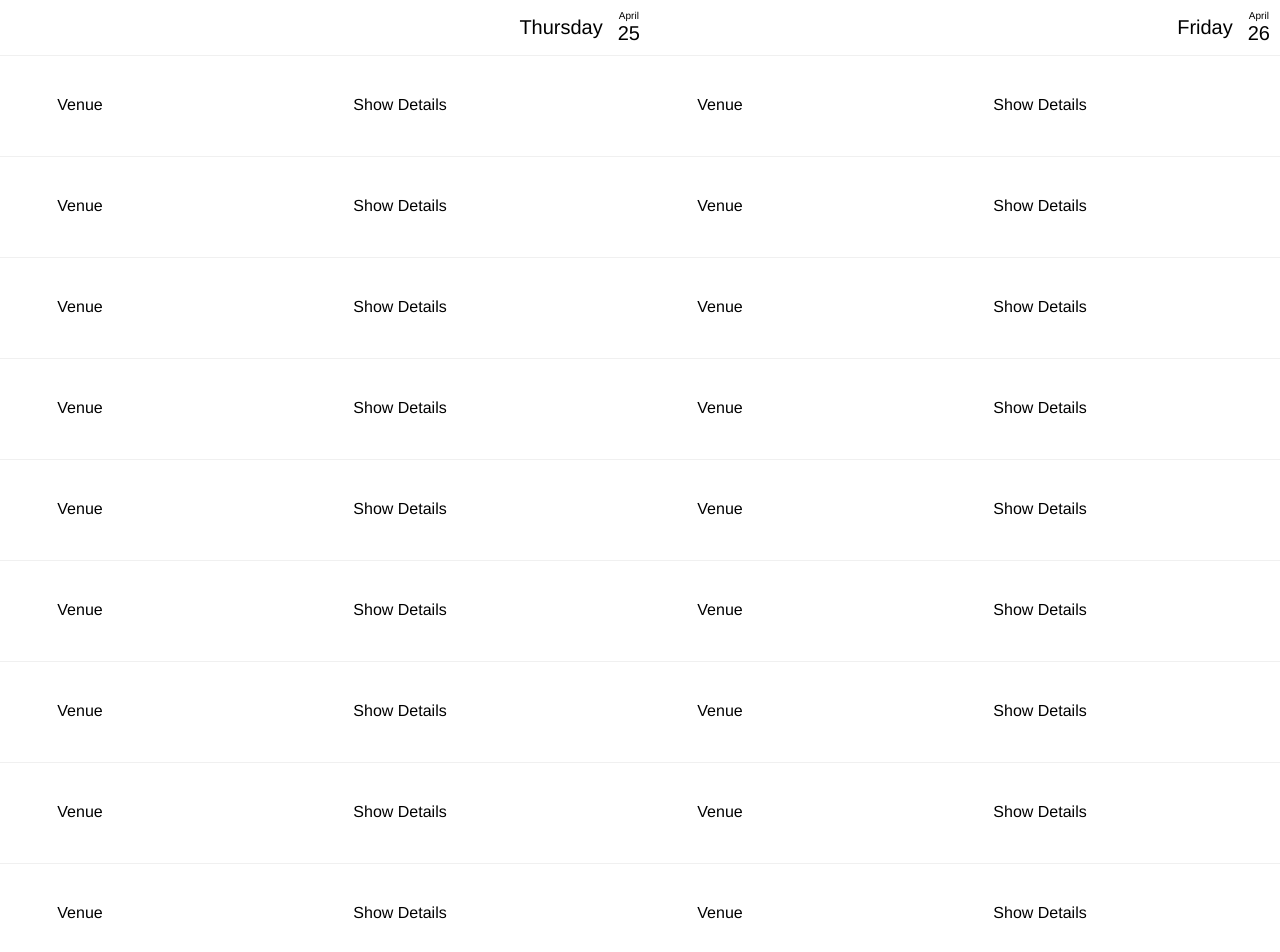
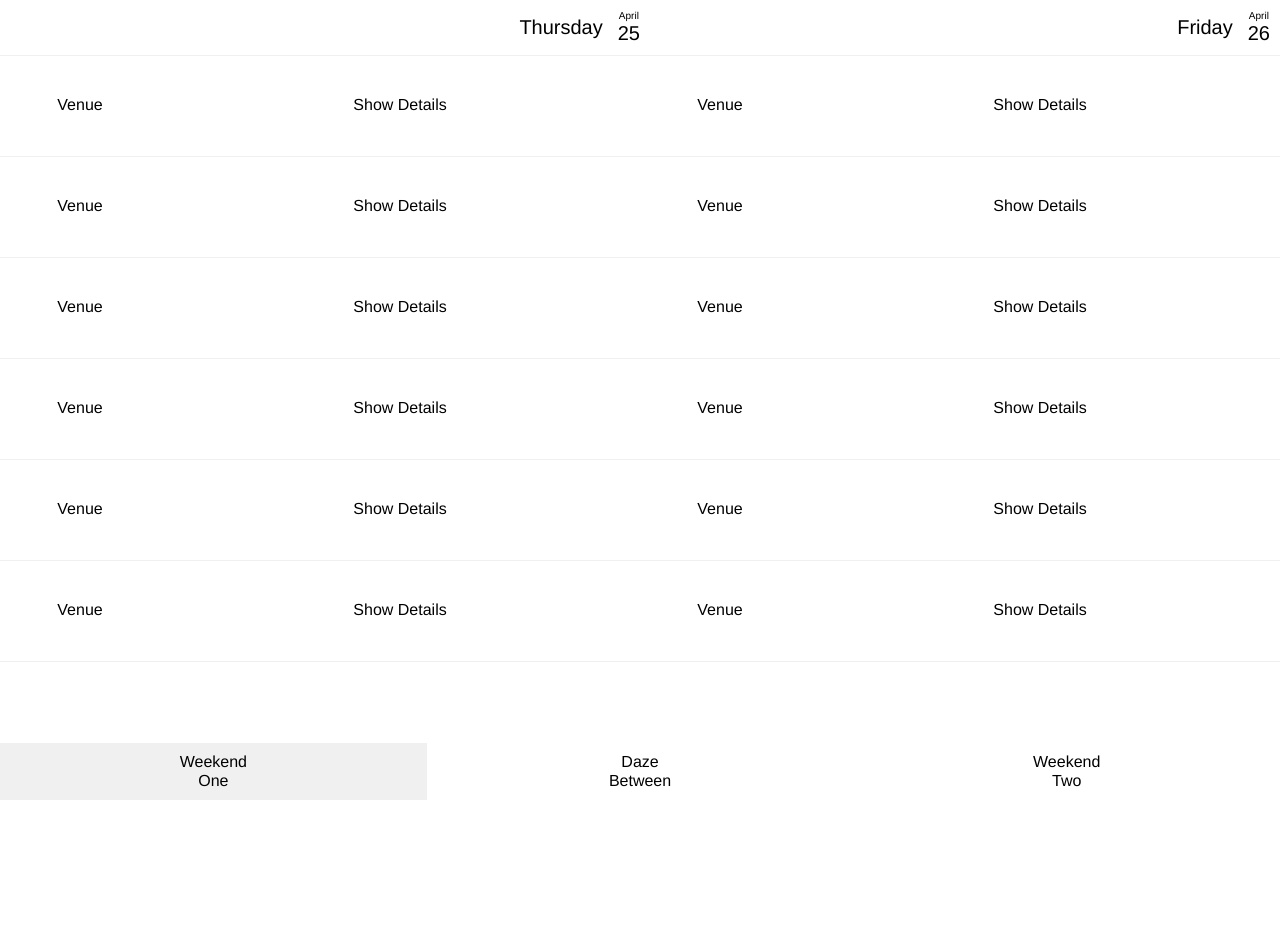
Before and after one commit to neilgamb/jazzfest-grids, a Vue app: page / in a window 1280 px wide. Shown: the top 952 px of the page. After the commit the page ends 800 px from the top, so only its background shows below. Built offline with nearby package versions, Linux system fonts and the light colour scheme.

Commit message:
adding dynamic number of day sliders to grid

```diff
--- a/src/App.vue
+++ b/src/App.vue
@@ -6,8 +6,17 @@
       :dates="getDates(currentPeriod)"
       class="masthead"
     />
-    <Grids :currentDay="currentDay" :setCurrentDay="setCurrentDay" class="grids"/>
-    <Tabs :activeTab="currentPeriod" :setActiveTab="setActiveTab" class="weekend-switch-container"/>
+    <Grids
+      :currentDay="currentDay"
+      :setCurrentDay="setCurrentDay"
+      :dates="getDates(currentPeriod)"
+      class="grids"
+    />
+    <Tabs
+      :activeTab="currentPeriod"
+      :setActiveTab="setActiveTab"
+      class="weekend-switch-container"
+    />
   </div>
 </template>
 
--- a/src/components/Grids.vue
+++ b/src/components/Grids.vue
@@ -8,97 +8,7 @@
     :perPageCustom="[[0, 1], [480, 2]]"
     @pageChange="handleSlideChange"
   >
-    <slide class="day">
-      <div class="event">
-        <div class="venue">Venue</div>
-        <div class="show">Show Details</div>
-      </div>
-      <div class="event">
-        <div class="venue">Venue</div>
-        <div class="show">Show Details</div>
-      </div>
-      <div class="event">
-        <div class="venue">Venue</div>
-        <div class="show">Show Details</div>
-      </div>
-      <div class="event">
-        <div class="venue">Venue</div>
-        <div class="show">Show Details</div>
-      </div>
-      <div class="event">
-        <div class="venue">Venue</div>
-        <div class="show">Show Details</div>
-      </div>
-      <div class="event">
-        <div class="venue">Venue</div>
-        <div class="show">Show Details</div>
-      </div>
-      <div class="event">
-        <div class="venue">Venue</div>
-        <div class="show">Show Details</div>
-      </div>
-      <div class="event">
-        <div class="venue">Venue</div>
-        <div class="show">Show Details</div>
-      </div>
-      <div class="event">
-        <div class="venue">Venue</div>
-        <div class="show">Show Details</div>
-      </div>
-      <div class="event">
-        <div class="venue">Venue</div>
-        <div class="show">Show Details</div>
-      </div>
-      <div class="event">
-        <div class="venue">Venue</div>
-        <div class="show">Show Details</div>
-      </div>
-      <div class="event">
-        <div class="venue">Venue</div>
-        <div class="show">Show Details</div>
-      </div>
-      <div class="event">
-        <div class="venue">Venue</div>
-        <div class="show">Show Details</div>
-      </div>
-      <div class="event">
-        <div class="venue">Venue</div>
-        <div class="show">Show Details</div>
-      </div>
-    </slide>
-    <slide class="day">
-      <div class="event">
-        <div class="venue">Venue</div>
-        <div class="show">Show Details</div>
-      </div>
-      <div class="event">
-        <div class="venue">Venue</div>
-        <div class="show">Show Details</div>
-      </div>
-      <div class="event">
-        <div class="venue">Venue</div>
-        <div class="show">Show Details</div>
-      </div>
-      <div class="event">
-        <div class="venue">Venue</div>
-        <div class="show">Show Details</div>
-      </div>
-      <div class="event">
-        <div class="venue">Venue</div>
-        <div class="show">Show Details</div>
-      </div>
-      <div class="event">
-        <div class="venue">Venue</div>
-        <div class="show">Show Details</div>
-      </div>
-      <div class="event">
-        <div class="venue">Venue</div>
-        <div class="show">Show Details</div>
-      </div>
-      <div class="event">
-        <div class="venue">Venue</div>
-        <div class="show">Show Details</div>
-      </div>
+    <slide v-for="date in dates" :key="date.date.toString()" class="day">
       <div class="event">
         <div class="venue">Venue</div>
         <div class="show">Show Details</div>
@@ -132,7 +42,7 @@ import { Carousel, Slide } from "vue-carousel";
 
 export default {
   name: "Grids",
-  props: ["currentDay", "setCurrentDay"],
+  props: ["currentDay", "setCurrentDay", "dates"],
   components: {
     Carousel,
     Slide
--- a/src/components/Masthead.vue
+++ b/src/components/Masthead.vue
@@ -12,7 +12,7 @@
     paginationColor="#666"
     @pageChange="handleSlideChange"
   >
-    <slide v-for="date in dates" class="date-container" :key="date">
+    <slide v-for="date in dates" :key="date.date.toString()" class="date-container">
       <div class="day-of-week">{{ dayOfWeek(date.date) }}</div>
       <div class="calendar-container">
         <div class="month">{{ monthOfYear(date.date) }}</div>
```
